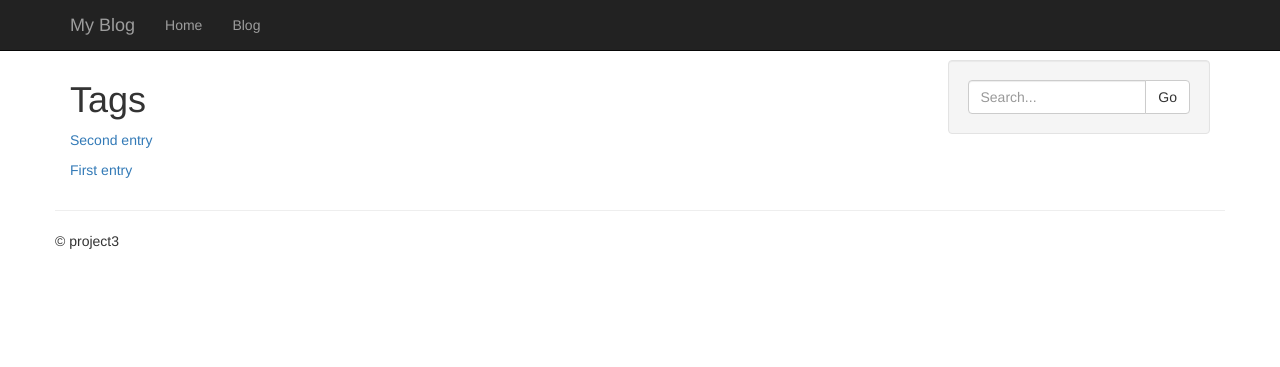
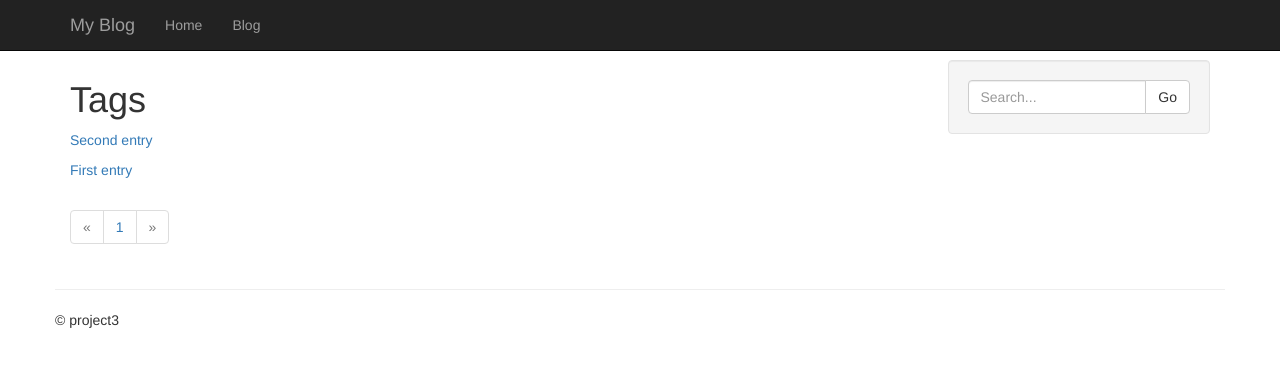
Before and after one commit to thesanks/project3, a Flask app: page /entries/ in a window 1280 px wide. Shown: the top 367 px of the page. Run offline with Flask 2, Linux system fonts and the light colour scheme; data comes from the database, SQL or seed files in the repository; some libraries are stand-ins or nearby versions.

Commit message:
created pagination

```diff
--- a/entries/blueprint.py
+++ b/entries/blueprint.py
@@ -23,7 +23,7 @@ def tag_index():
 def tag_detail(slug):
     tag = Tag.query.filter(Tag.slug == slug).first_or_404()
     entries = tag.entries.order_by(Entry.created_timestamp.desc())
-    return entry_list('entries/tag_detail.html', entries, tag=tag)
+    return entry_list   ('entries/tag_detail.html', entries, tag=tag)
 
 
 @entries.route('/<slug>/')
@@ -32,6 +32,8 @@ def detail(slug):
     return render_template('entries/detail.html', entry=entry)
 
 # bit like object_list helper
+# returns PaginatedQuery object
+# so can use to paginate
 def entry_list(template, query, **context):
     search = request.args.get('q')
     if search:
--- a/entries/templates/entries/base_entries.html
+++ b/entries/templates/entries/base_entries.html
@@ -13,4 +13,5 @@
 
 {% block content %}
   {% include "includes/list.html" %}
+  {% include "includes/page_links.html" %}
 {% endblock %}
--- /dev/null
+++ b/entries/templates/includes/page_links.html
@@ -0,0 +1,25 @@
+<ul class="pagination">
+  <li{% if not object_list.has_prev %} class="disabled"{% endif %}>
+    {% if not object_list.has_prev %}
+      <a href="./?page={{ object_list.prev_num }}">&laquo;</a>
+    {% else %}
+      <a href="#">&laquo;</a>
+    {% endif %}
+  </li>
+  {% for page in object_list.iter_pages() %}
+    <li>
+      {% if page %}
+        <a {% if page == object_list.page %}class="active" {% endif %}href="./?page={{ page }}">{{ page }}</a>
+      {% else %}
+        <a class="disabled">...</a>
+      {% endif %}
+    </li>
+  {% endfor %}
+  <li{% if not object_list.has_next %} class="disabled"{% endif %}>
+    {% if object_list.has_next %}
+      <a href="./?page={{ object_list.next_num }}">&raquo;</a>
+    {% else %}
+      <a href="#">&raquo;</a>
+    {% endif %}
+  </li>
+</ul>
```
